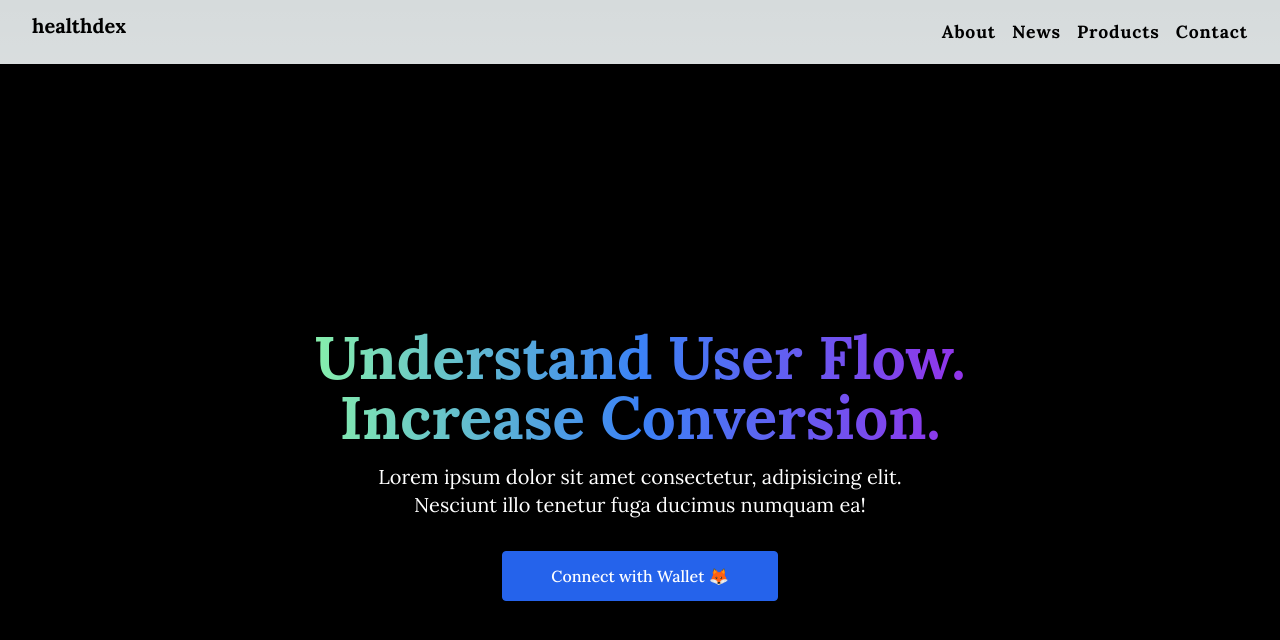
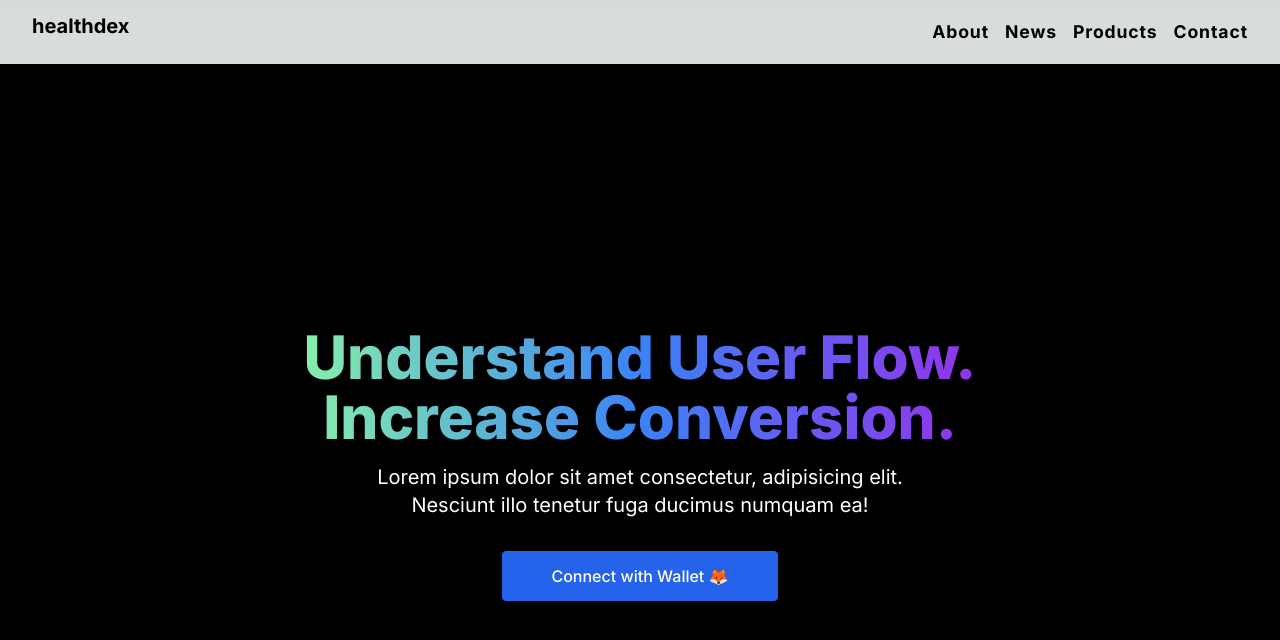
Before and after one commit to NirvanaNet/healthdex, a Next.js app: page / in a window 1280 px wide. Shown: the top 640 px of the page. Built offline with nearby package versions, Linux system fonts and the light colour scheme.

Commit message:
font changed

```diff
--- a/app/layout.js
+++ b/app/layout.js
@@ -1,7 +1,7 @@
 import './globals.css'
-import { Lora } from 'next/font/google'
+import { Inter } from 'next/font/google'
 
-const lora = Lora({ subsets: ['latin'] })
+const inter = Inter({ subsets: ['latin'] })
 
 export const metadata = {
   title: 'Create Next App',
@@ -12,7 +12,7 @@
   return (
     <html lang="en">
 
-      <body className={lora.className}>{children}</body>
+      <body className={inter.className}>{children}</body>
     </html>
   )
 }
```
